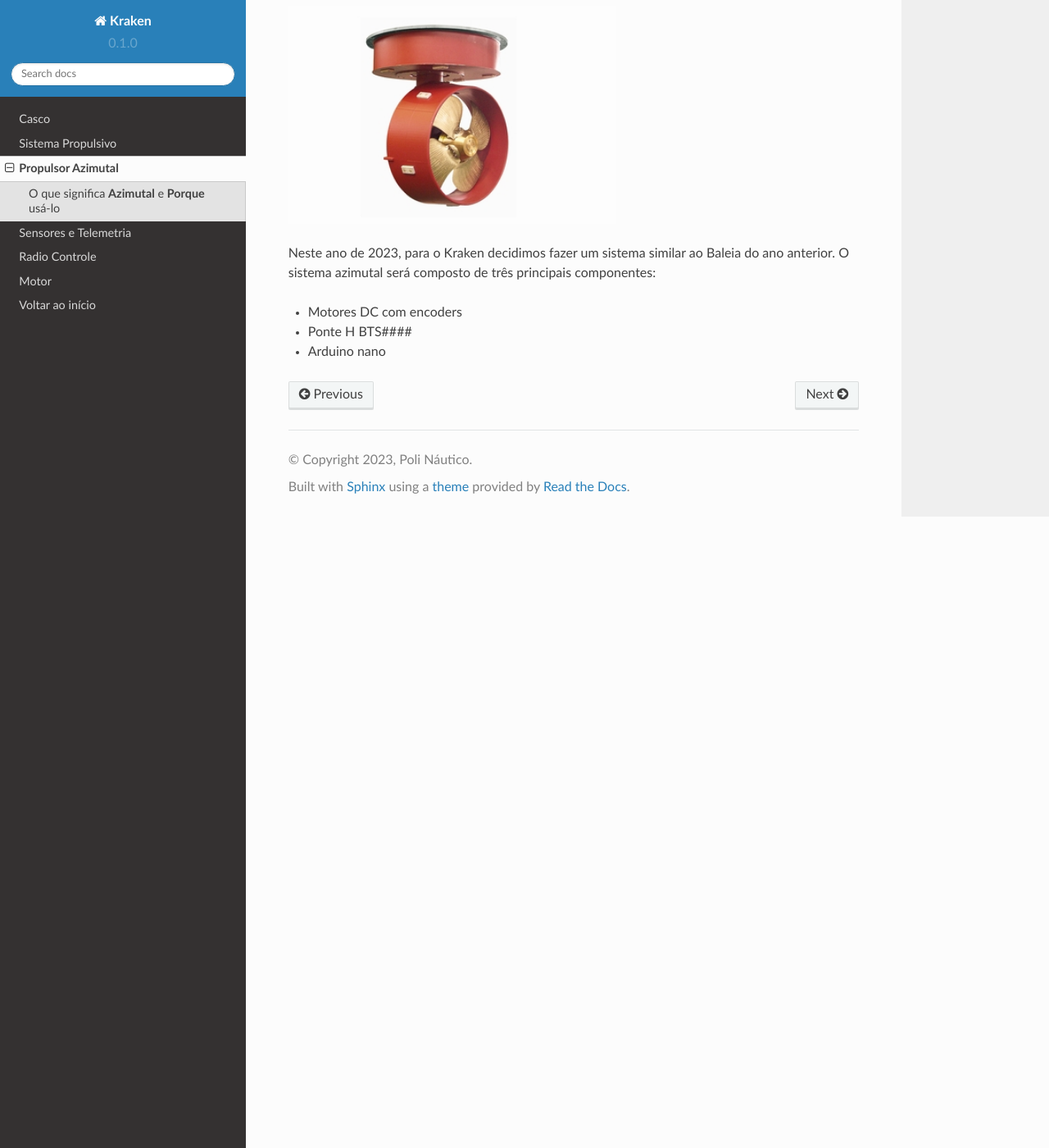
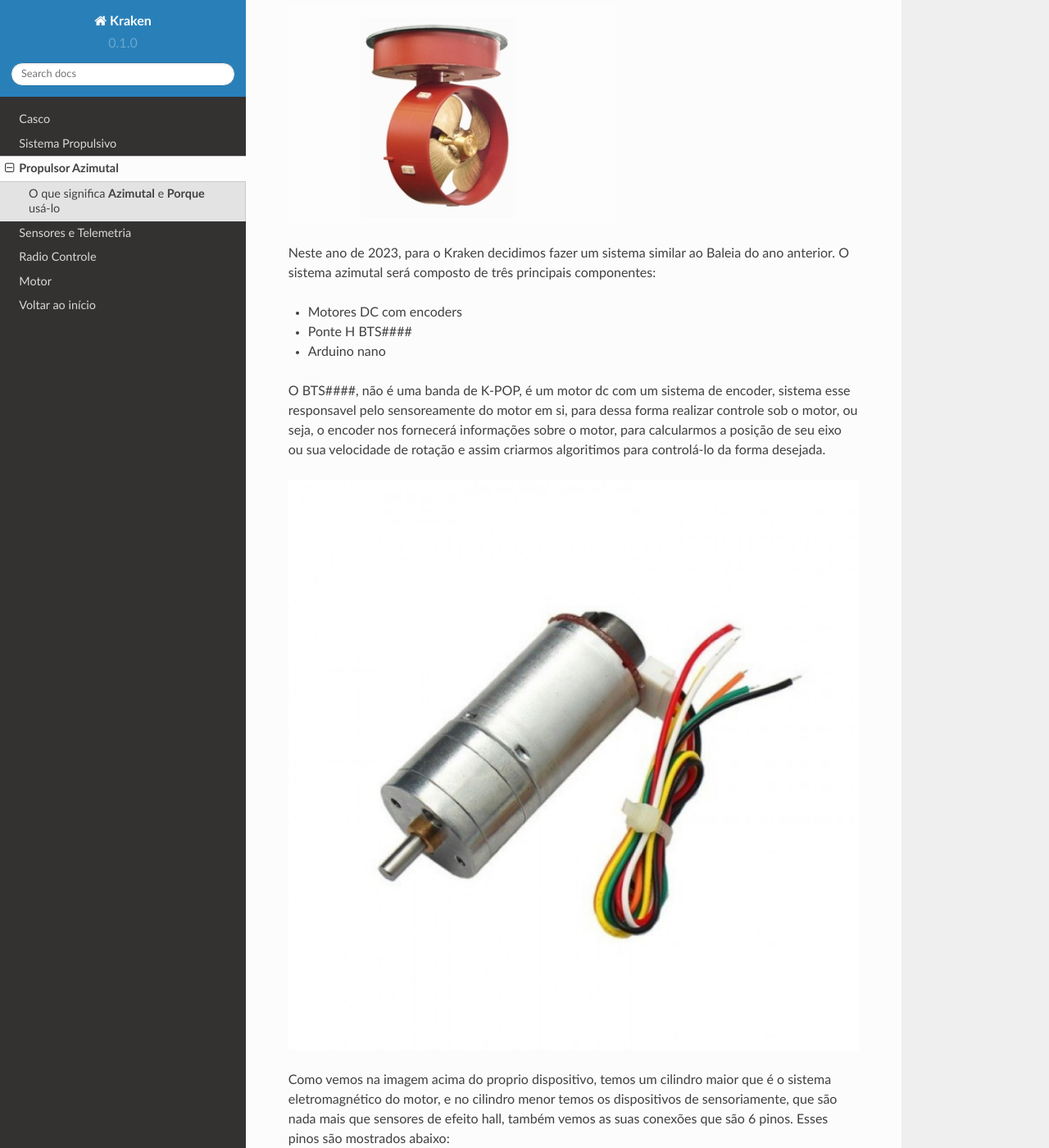
Before and after one commit to polinautico/RTD-Kraken, a Sphinx documentation site: the page built from docs/source/azimutal.rst, in a window 1280 px wide and 1400 px high, scrolled down 1021 px. Shown: the whole window at 82% size. Built offline with Sphinx 7.4.7 and the Read the Docs theme 2.0.0, drawn with Linux system fonts in a browser that asks for light colours; some of the changed text lies outside the part shown.

Commit message:
Update azimutal.rst

```diff
--- a/docs/source/azimutal.rst
+++ b/docs/source/azimutal.rst
@@ -34,6 +34,19 @@ Neste ano de 2023, para o Kraken decidimos fazer um sistema similar ao Baleia do
 Motor com Encoder
 ----
 
+O BTS####, não é uma banda de K-POP, é um motor dc com um sistema de encoder, sistema esse responsavel pelo sensoreamente do motor em si, para dessa forma realizar controle sob o motor, ou seja, o encoder nos fornecerá informações sobre o motor, para calcularmos a posição de seu eixo ou sua velocidade de rotação e assim criarmos algoritimos para controlá-lo da forma desejada.
+
+.. image:: imagens/motor_dc_com_encoder.jpg
+
+Como vemos na imagem acima do proprio dispositivo, temos um cilindro maior que é o sistema eletromagnético do motor, e no cilindro menor temos os dispositivos de sensoriamente, que são nada mais que sensores de efeito hall, também vemos as suas conexões que são 6 pinos. Esses pinos são mostrados abaixo:
+
+.. image:: imagens/conexao_motor_dc.png
+
+Sendo da seguinte forma:
+* os pinos 1 (M1) e 6 (M2) são pinos de tensão para o motor
+* os pinos 2 (GND encoder) e 5 (3.3v encoder) são pinos de tensão para o encoder
+* por fim e não menos importante os pinos 4 (C1) e 5 (C2) são pinos de dados do encoder/sensor
+
 ====
 Ponte H BTS####
 ----
```
